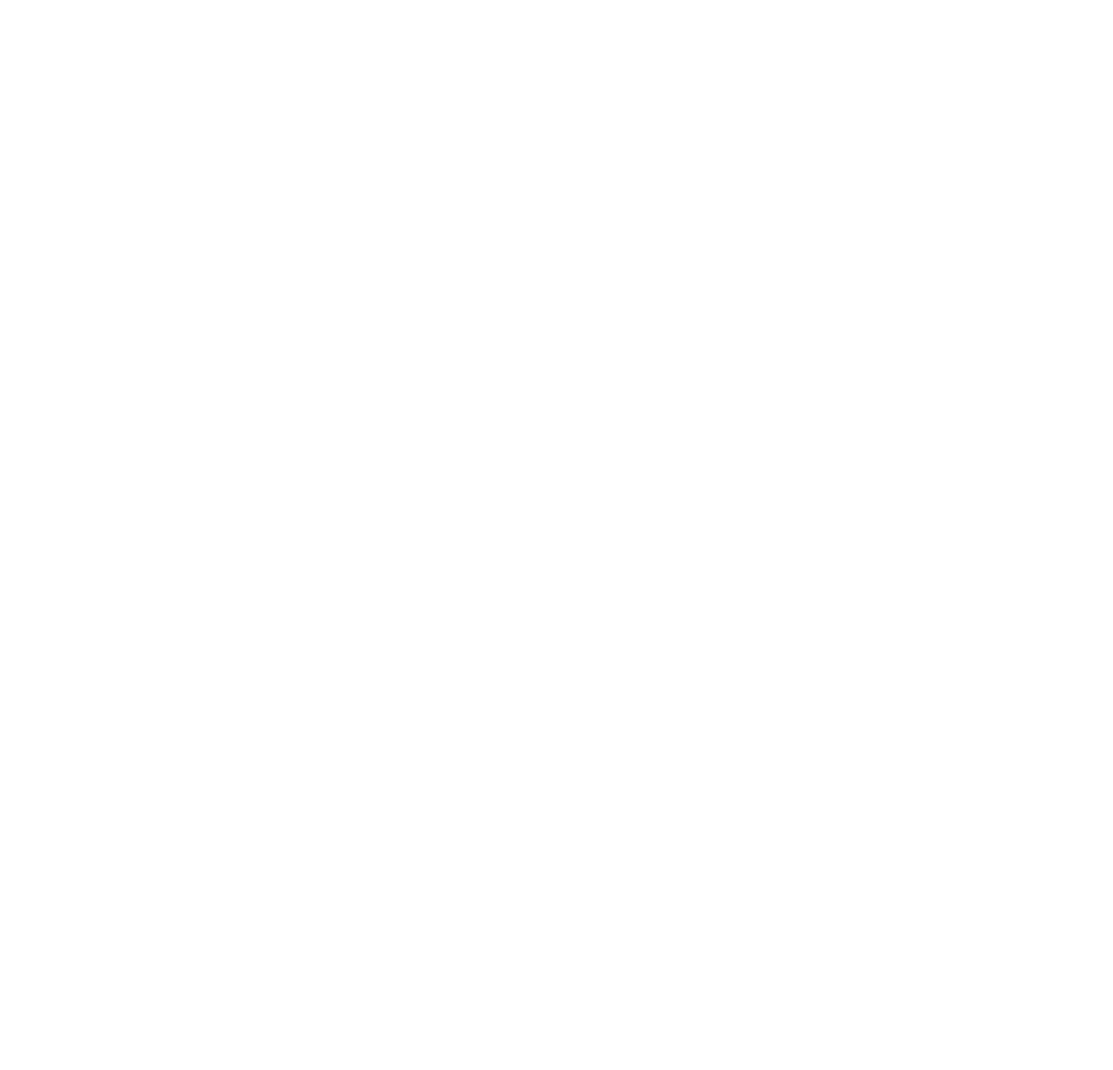
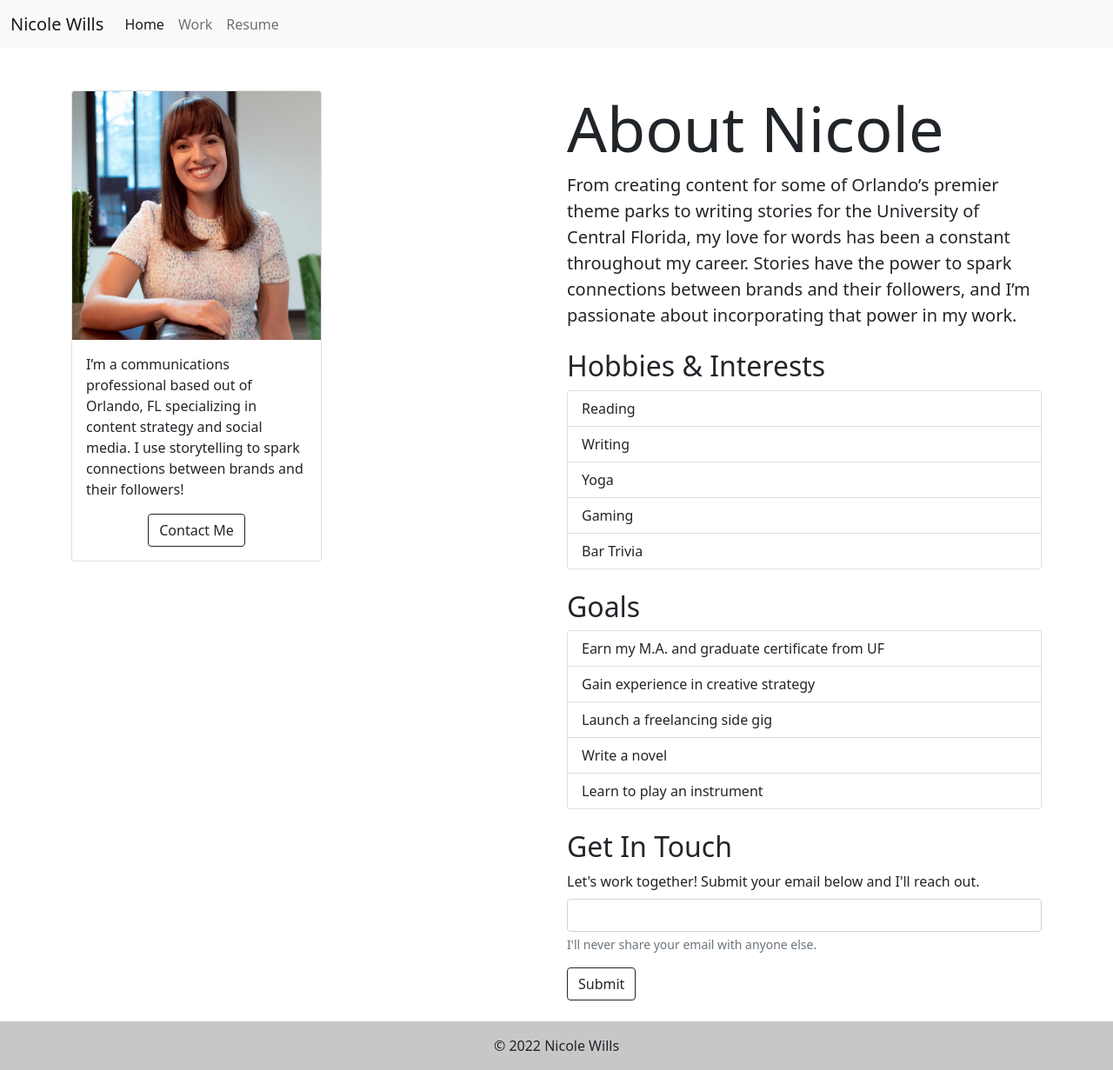
Before and after one commit to nicolewills/m14-hw14-wills-nicole, a plain HTML site: page index.html in a window 1280 px wide. Shown: the whole page at 87% size. Before the commit the page ends 800 px from the top, so only its background shows below. Drawn offline with nearby package versions, Linux system fonts and the light colour scheme.

Commit message:
final commit

```diff
--- a/index.html
+++ b/index.html
@@ -5,10 +5,84 @@
   <meta http-equiv="X-UA-Compatible" content="IE=edge">
   <meta name="viewport" content="width=device-width, initial-scale=1.0">
   <link href="https://cdn.jsdelivr.net/npm/bootstrap@5.1.3/dist/css/bootstrap.min.css" rel="stylesheet" integrity="sha384-1BmE4kWBq78iYhFldvKuhfTAU6auU8tT94WrHftjDbrCEXSU1oBoqyl2QvZ6jIW3" crossorigin="anonymous">
-  <title>Document</title>
+  <title>Nicole Wills</title>
 </head>
 <body>
-  <!-- your code here -->
+  <nav class="navbar navbar-expand-lg navbar-light bg-light mb-5">
+    <div class="container-fluid">
+      <a class="navbar-brand" href="#">Nicole Wills</a>
+      <button class="navbar-toggler" type="button" data-bs-toggle="collapse" data-bs-target="#navbarSupportedContent" aria-controls="navbarSupportedContent" aria-expanded="false" aria-label="Toggle navigation">
+        <span class="navbar-toggler-icon"></span>
+      </button>
+      <div class="collapse navbar-collapse" id="navbarSupportedContent">
+        <ul class="navbar-nav me-auto mb-2 mb-lg-0">
+          <li class="nav-item">
+            <a class="nav-link active" aria-current="page" href="#">Home</a>
+          </li>
+          <li class="nav-item">
+            <a class="nav-link" href="#">Work</a>
+          </li>
+
+          <li class="nav-item">
+            <a class="nav-link" href="#">Resume</a>
+          </li>
+        </ul>
+      </div>
+    </div>
+  </nav>
+
+  <div class="container">
+    <div class="row">
+      <div class="col-sm">
+        <div class="card mb-5" style="width: 18rem;">
+          <img src="/Nicole Wills.jpeg" class="card-img-top" alt="Nicole Wills headshot">
+          <div class="card-body">
+            <p class="card-text">I’m a communications professional based out of Orlando, FL specializing in content strategy and social media. I use storytelling to spark connections between brands and their followers!</p>
+            <div class="text-center">
+              <button type="button" class="btn btn-outline-dark">Contact Me</button>
+            </div>
+          </div>
+        </div>
+      </div>
+      <div class="col-sm">
+        <h1 class="display-2">About Nicole</h1>
+        <p class="lead mb-4">From creating content for some of Orlando’s premier theme parks to writing stories for the University of Central Florida, my love for words has been a constant throughout my career. Stories have the power to spark connections between brands and their followers, and I’m passionate about incorporating that power in my work.</p>
+        <h2>Hobbies & Interests</h2>
+        <ul class="list-group mb-4">
+          <li class="list-group-item">Reading</li>
+          <li class="list-group-item">Writing</li>
+          <li class="list-group-item">Yoga</li>
+          <li class="list-group-item">Gaming</li>
+          <li class="list-group-item">Bar Trivia</li>
+        </ul>
+        <h2>Goals</h2>
+        <ul class="list-group mb-4">
+          <li class="list-group-item">Earn my M.A. and graduate certificate from UF</li>
+          <li class="list-group-item">Gain experience in creative strategy</li>
+          <li class="list-group-item">Launch a freelancing side gig</li>
+          <li class="list-group-item">Write a novel</li>
+          <li class="list-group-item">Learn to play an instrument</li>
+        </ul>
+        <h2>Get In Touch</h2>
+        <form class="mb-4">
+          <div class="mb-3">
+            <label for="exampleInputEmail1" class="form-label">Let's work together! Submit your email below and I'll reach out.</label>
+            <input type="email" class="form-control" id="exampleInputEmail1" aria-describedby="emailHelp">
+            <div id="emailHelp" class="form-text">I'll never share your email with anyone else.</div>
+          </div>
+          <button type="submit" class="btn btn-outline-dark">Submit</button>
+        </form>
+      </div>
+    </div>
+  </div>
+
+  <footer class="bg-light text-center text-lg-start">
+    <div class="text-center p-3" style="background-color: rgba(0, 0, 0, 0.2);">
+      © 2022 Nicole Wills
+    </div>
+    <!-- Copyright -->
+  </footer>
+
   <script src="https://cdn.jsdelivr.net/npm/bootstrap@5.1.3/dist/js/bootstrap.bundle.min.js" integrity="sha384-ka7Sk0Gln4gmtz2MlQnikT1wXgYsOg+OMhuP+IlRH9sENBO0LRn5q+8nbTov4+1p" crossorigin="anonymous"></script>
 </body>
 </html>
```
Also changed, not shown: Nicole Wills.jpeg (added), 1 other file.
